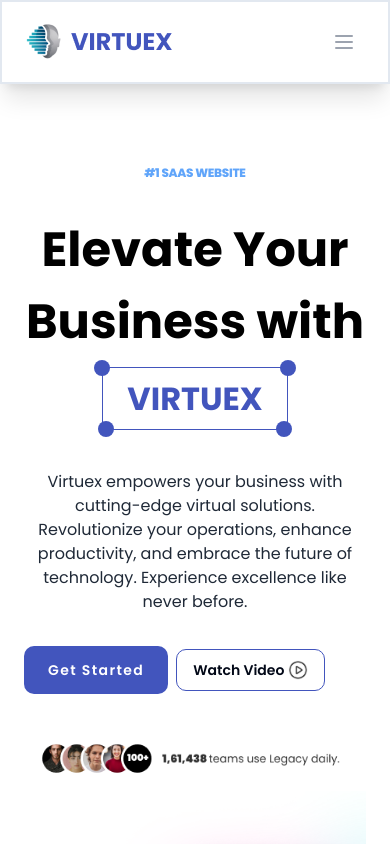
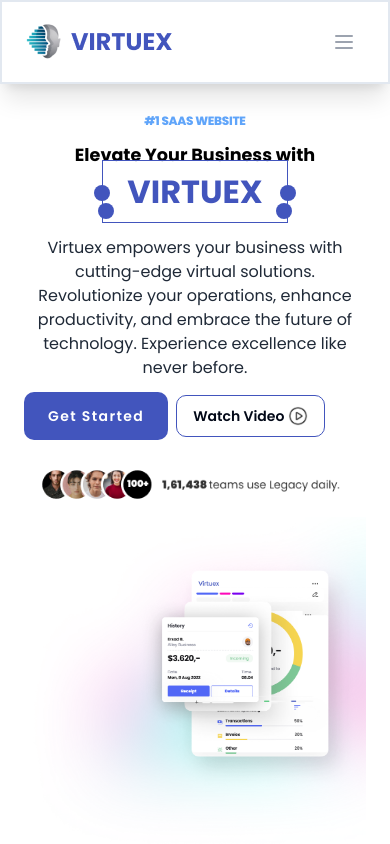
Before and after one commit to Iqtidartara/Virtuex-Tara, a Next.js app: page / in a window 390 px wide. Shown: the top 844 px of the page. Built offline with nearby package versions, Linux system fonts and the light colour scheme.

Commit message:
with the new changes

```diff
--- a/components/HomeSection.tsx
+++ b/components/HomeSection.tsx
@@ -5,24 +5,24 @@ import { Button } from "@/components/ui/button";
 const HomeSection = () => {
   return (
     <div className="w-full pb-10">
-      <main className="mx-auto flex flex-col lg:flex-row lg:h-[80vh] px-6 py-12 max-w-7xl">
-        <div className="w-full lg:w-3/5 flex flex-col items-start gap-8 text-center md:text-start">
-          <h3 className="text-blue-400 font-extrabold text-xs leading-normal tracking-tight uppercase mt-8 mx-auto md:mx-0">
+      <main className="mx-auto flex flex-col lg:flex-row lg:h-[80vh] px-6 py-4 md:py-12 max-w-7xl">
+        <div className="w-full lg:w-3/5 flex flex-col items-start gap-3 md:gap-8 text-center md:text-start">
+          <h3 className="text-blue-400 font-extrabold text-xs leading-normal tracking-tight uppercase md:mt-8 mt-3 mx-auto md:mx-0">
             #1 SaaS website
           </h3>
           <div className="pb-2 w-full">
             <h1
+            className="md:text-[3rem] text-[1.1rem]"
               style={{
                 color: "var(--neutral-black, #000)",
-                fontSize: "3rem",
                 fontStyle: "normal",
                 fontWeight: "700",
                 lineHeight: "normal",
               }}
             >
-              Elevate Your Business <br className="hidden md:block" />
+              Elevate Your Business
               with{" "}
-              <span className="h-fit w-fit relative  z-0 ">
+              <span className="h-fit w-fit relative   z-0 ">
                 <span
                   style={{
                     color: "var(--main, #4255BD)",
@@ -31,7 +31,7 @@ const HomeSection = () => {
                     fontWeight: "700",
                     textTransform: "uppercase",
                   }}
-                  className="border border-solid border-[#4255BD] p-2 px-6 h-fit text-center"
+                  className="border border-solid border-[#4255BD] py-2 px-6 h-fit text-center"
                 >
                   Virtuex
                 </span>
```
